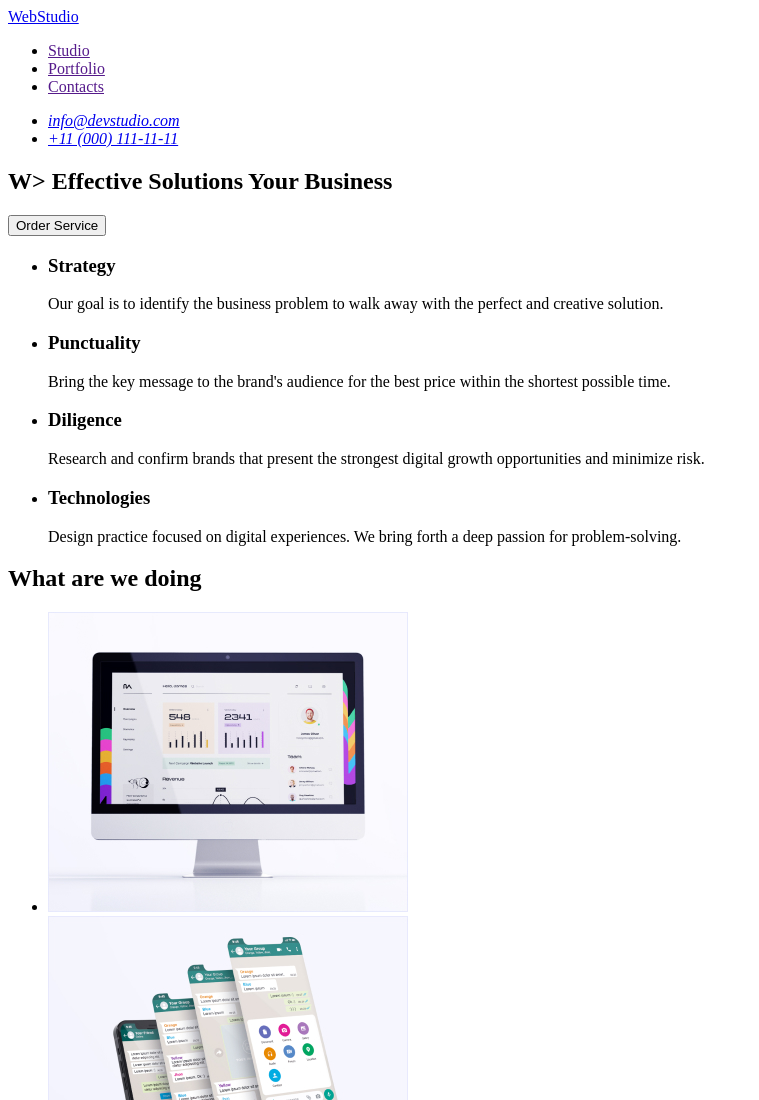
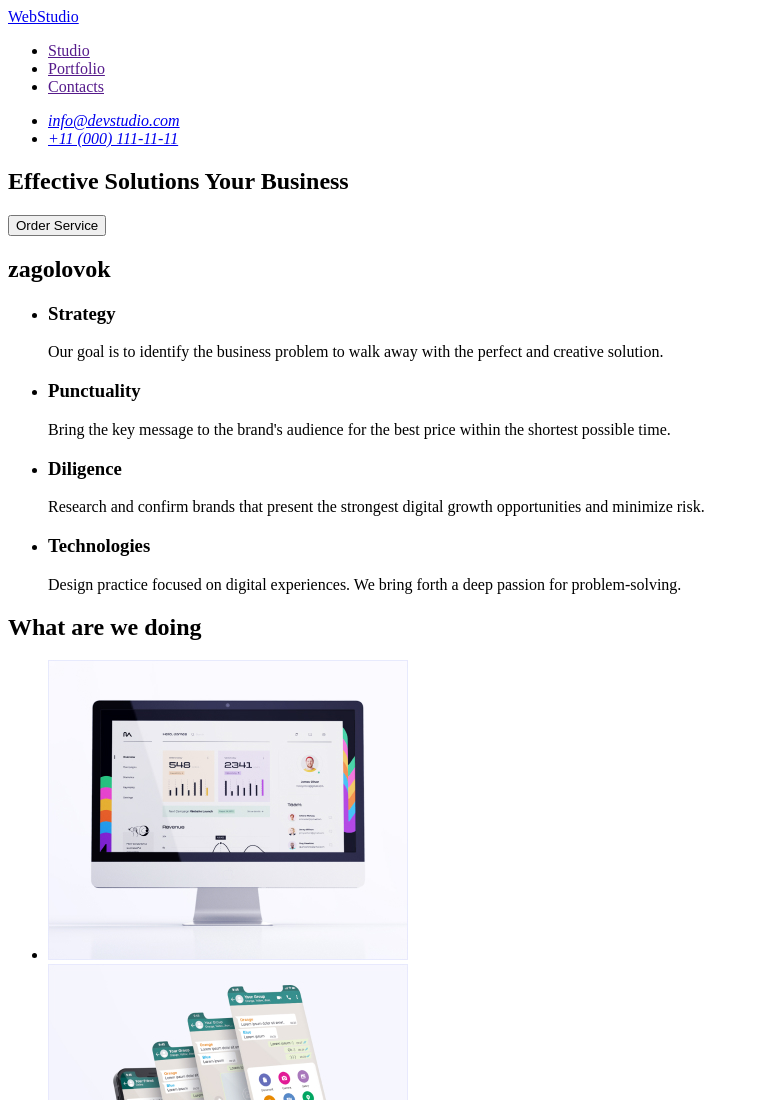
Before and after one commit to NazariiX/goit-markup-hw-02, a plain HTML site: page index.html in a window 1280 px wide. Shown: the top 1100 px of the page, without its empty margins (0-759 px from the left). Drawn offline with Linux system fonts and the light colour scheme.

Commit message:
Update index.html

```diff
--- a/index.html
+++ b/index.html
@@ -26,13 +26,14 @@
     </header>
     <main>
       <section>
-        <h1 <a href="">W</a>>
+        <h1>
           Effective Solutions Your Business
         </h1>
         <button type="button">Order Service</button>
       </section>
 
       <section>
+        <h2>zagolovok</h2>
         <ul>
           <li>
             <h3>Strategy</h3>
```
